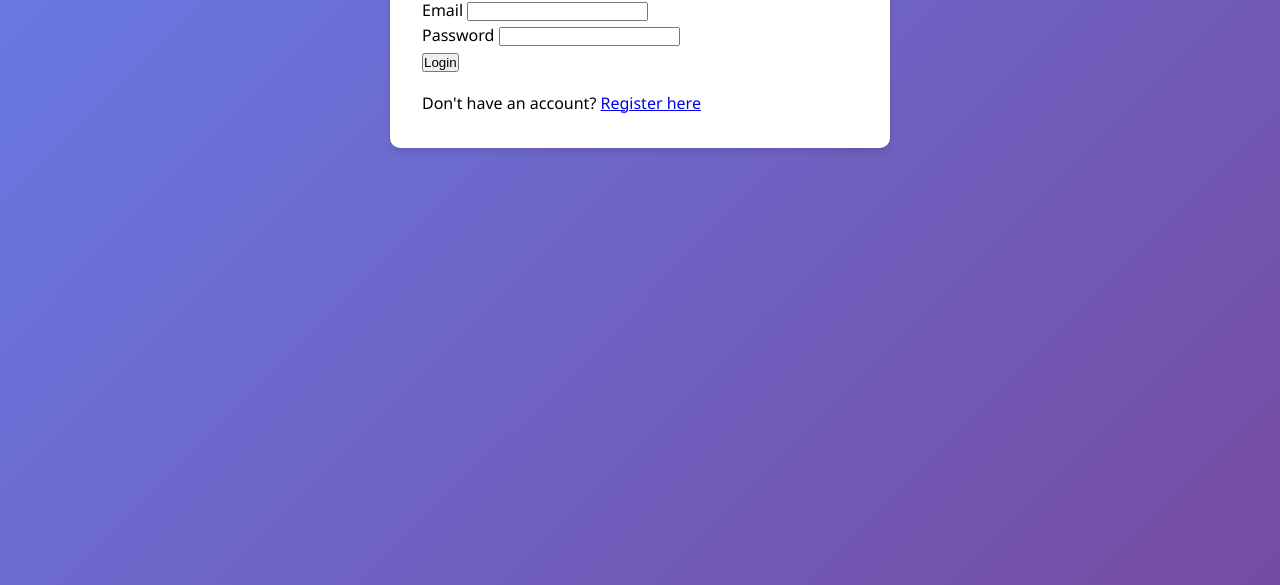
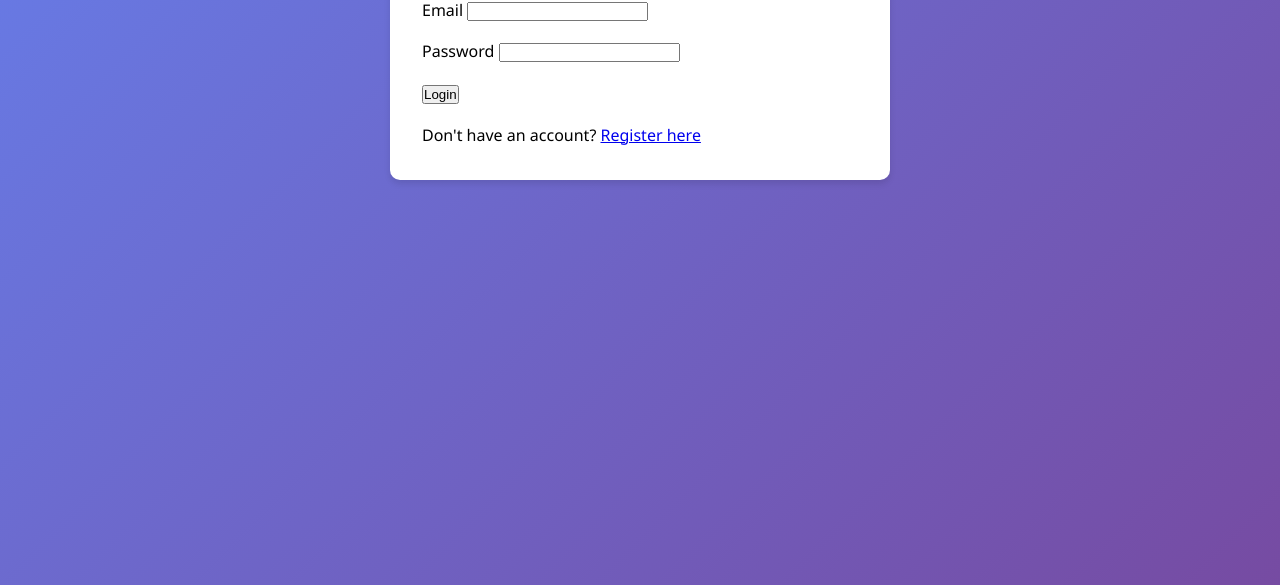
Before and after one commit to tanishqdesai/F, a website: page login.html in a window 1280 px wide. Shown: the part 215-800 px from the top of the page. Drawn offline with Linux system fonts and the light colour scheme.

Commit message:
Update style.css

```diff
--- a/style.css
+++ b/style.css
@@ -54,3 +54,7 @@ body {
     padding: 2rem;
     margin-bottom: 2rem;
 }
+
+.form-group {
+    margin-bottom: 1rem;
+}
```
